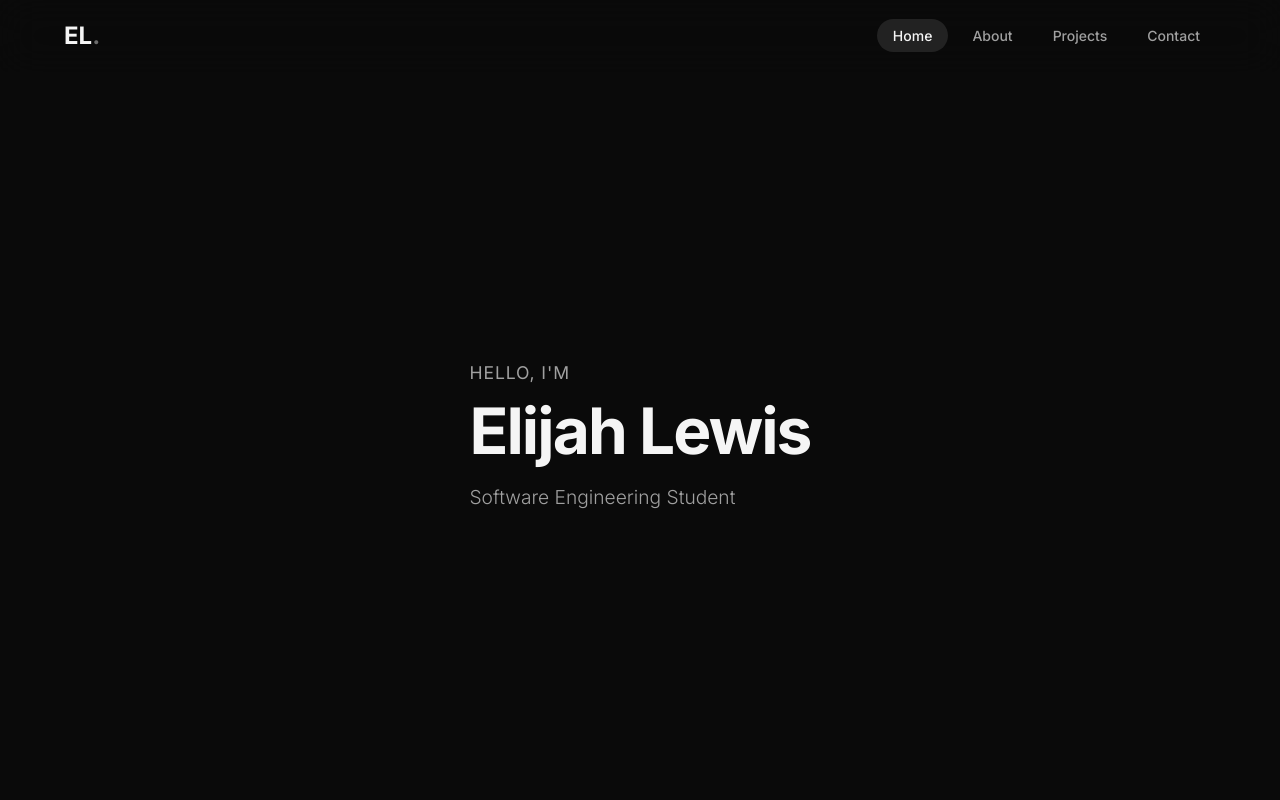
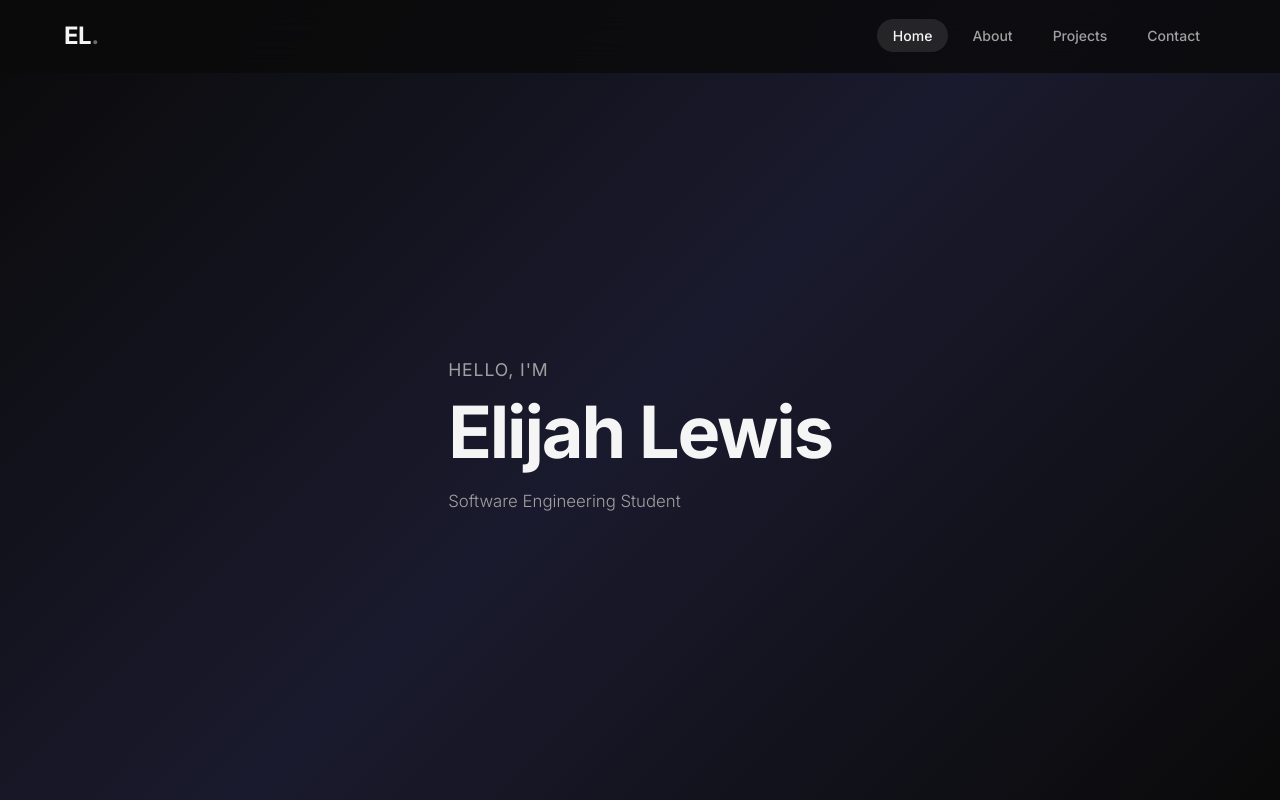
Before and after one commit to ElijahLewis3/Official-Portfolio, a plain HTML site: page index.html in a window 1280 px wide. Shown: the top 800 px of the page. Drawn offline with Linux system fonts and the light colour scheme.

Commit message:
Add CSS custom properties, design tokens, and dark theme system

```diff
--- a/styles.css
+++ b/styles.css
@@ -1,118 +1,93 @@
+:root {
+  --font-family: 'Inter', -apple-system, BlinkMacSystemFont, 'Segoe UI', sans-serif;
+  --bg-primary: #0a0a0a;
+  --bg-secondary: #111111;
+  --bg-tertiary: #1a1a1a;
+  --bg-card: #141414;
+  --text-primary: #f5f5f5;
+  --text-secondary: #a0a0a0;
+  --text-tertiary: #6b6b6b;
+  --border-color: #2a2a2a;
+  --border-hover: #3a3a3a;
+  --accent-dim: rgba(255, 255, 255, 0.1);
+  --gradient-hero: linear-gradient(135deg, #0a0a0a 0%, #1a1a2e 50%, #0a0a0a 100%);
+  --gradient-card: linear-gradient(135deg, #141414 0%, #1a1a1a 100%);
+  --gradient-accent: linear-gradient(135deg, #333 0%, #555 100%);
+  --header-bg: rgba(10, 10, 10, 0.8);
+  --shadow-md: 0 4px 20px rgba(0, 0, 0, 0.4);
+  --shadow-lg: 0 8px 40px rgba(0, 0, 0, 0.5);
+  --radius-sm: 8px;
+  --radius-md: 12px;
+  --radius-lg: 20px;
+  --radius-full: 9999px;
+  --transition-fast: 0.2s cubic-bezier(0.4, 0, 0.2, 1);
+  --transition-base: 0.3s cubic-bezier(0.4, 0, 0.2, 1);
+  --transition-slow: 0.5s cubic-bezier(0.4, 0, 0.2, 1);
+  --container-max: 1200px;
+  --header-height: 72px;
+}
+
 *, *::before, *::after {
   margin: 0;
   padding: 0;
   box-sizing: border-box;
 }
 
-html {
-  scroll-behavior: smooth;
-  font-size: 16px;
+html { scroll-behavior: smooth; font-size: 16px; }
+
+body {
+  font-family: var(--font-family);
+  background-color: var(--bg-primary);
+  color: var(--text-primary);
+  line-height: 1.6;
+  overflow-x: hidden;
 }
 
-body {
-  font-family: 'Inter', -apple-system, BlinkMacSystemFont, 'Segoe UI', sans-serif;
-  background-color: #0a0a0a;
-  color: #f5f5f5;
-  line-height: 1.6;
-}
+img { max-width: 100%; height: auto; display: block; }
+a { color: inherit; text-decoration: none; transition: color var(--transition-fast); }
+ul, ol { list-style: none; }
+button { font-family: inherit; cursor: pointer; border: none; background: none; color: inherit; }
 
-a {
-  color: inherit;
-  text-decoration: none;
-}
-
-ul { list-style: none; }
-
-.container {
-  max-width: 1200px;
-  margin: 0 auto;
-  padding: 0 24px;
-}
-
-.section {
-  padding: 100px 0;
-}
-
-.section__title {
-  font-size: 2.5rem;
-  font-weight: 700;
-  margin-bottom: 24px;
-}
+.container { max-width: var(--container-max); margin: 0 auto; padding: 0 24px; }
+.section { padding: 100px 0; position: relative; }
+.section__title { font-size: clamp(2rem, 5vw, 3rem); font-weight: 700; margin-bottom: 12px; letter-spacing: -0.02em; }
+.section__subtitle { font-size: 1.1rem; color: var(--text-secondary); margin-bottom: 48px; font-weight: 300; }
+.accent { color: var(--text-tertiary); }
 
 .header {
-  position: fixed;
-  top: 0;
-  width: 100%;
-  z-index: 1000;
-  background: rgba(10, 10, 10, 0.8);
+  position: fixed; top: 0; left: 0; width: 100%; z-index: 1000;
+  background: var(--header-bg);
   backdrop-filter: blur(20px);
+  -webkit-backdrop-filter: blur(20px);
+  border-bottom: 1px solid transparent;
+  transition: border-color var(--transition-base);
 }
+.header.scrolled { border-bottom-color: var(--border-color); }
 
-.nav {
-  display: flex;
-  align-items: center;
-  justify-content: space-between;
-  height: 72px;
-}
-
-.nav__logo {
-  font-size: 1.5rem;
-  font-weight: 700;
-}
-
-.nav__menu {
-  display: flex;
-  gap: 8px;
-}
-
-.nav__link {
-  padding: 8px 16px;
-  border-radius: 9999px;
-  font-size: 0.875rem;
-  font-weight: 500;
-  color: #a0a0a0;
-}
-
-.nav__link:hover, .nav__link.active {
-  color: #f5f5f5;
-  background: rgba(255,255,255,0.1);
-}
-
-.accent { color: #6b6b6b; }
+.nav { display: flex; align-items: center; justify-content: space-between; height: var(--header-height); }
+.nav__logo { font-size: 1.5rem; font-weight: 700; letter-spacing: -0.02em; }
+.nav__menu { display: flex; gap: 8px; }
+.nav__link { padding: 8px 16px; border-radius: var(--radius-full); font-size: 0.875rem; font-weight: 500; color: var(--text-secondary); transition: color var(--transition-fast), background var(--transition-fast); }
+.nav__link:hover, .nav__link.active { color: var(--text-primary); background: var(--accent-dim); }
 
 .hero {
-  min-height: 100vh;
-  display: flex;
-  align-items: center;
-  padding-top: 72px;
+  min-height: 100vh; display: flex; align-items: center;
+  position: relative; overflow: hidden; padding-top: var(--header-height);
+  background: var(--gradient-hero);
 }
+.hero__greeting { font-size: 1.1rem; color: var(--text-secondary); text-transform: uppercase; letter-spacing: 0.05em; margin-bottom: 8px; }
+.hero__name { font-size: clamp(2.5rem, 6vw, 4.5rem); font-weight: 700; letter-spacing: -0.03em; line-height: 1.1; margin-bottom: 16px; }
+.hero__tagline { font-size: 1.05rem; color: var(--text-secondary); line-height: 1.7; font-weight: 300; }
 
-.hero__greeting {
-  font-size: 1.1rem;
-  color: #a0a0a0;
-  text-transform: uppercase;
-  letter-spacing: 0.05em;
-  margin-bottom: 8px;
+.btn {
+  display: inline-flex; align-items: center; justify-content: center; gap: 8px;
+  padding: 14px 32px; border-radius: var(--radius-full); font-size: 0.9rem; font-weight: 600;
+  letter-spacing: 0.02em; transition: all var(--transition-base);
 }
+.btn--primary { background: var(--text-primary); color: var(--bg-primary); }
+.btn--primary:hover { transform: translateY(-2px); box-shadow: var(--shadow-md); }
+.btn--outline { border: 1.5px solid var(--border-color); color: var(--text-primary); }
+.btn--outline:hover { border-color: var(--text-primary); background: var(--accent-dim); transform: translateY(-2px); }
 
-.hero__name {
-  font-size: 4rem;
-  font-weight: 700;
-  letter-spacing: -0.03em;
-  line-height: 1.1;
-  margin-bottom: 16px;
-}
-
-.hero__tagline {
-  font-size: 1.2rem;
-  color: #a0a0a0;
-  font-weight: 300;
-}
-
-.footer {
-  padding: 32px 0;
-  border-top: 1px solid #2a2a2a;
-  text-align: center;
-  color: #6b6b6b;
-  font-size: 0.85rem;
-}
+.footer { padding: 32px 0; border-top: 1px solid var(--border-color); text-align: center; }
+.footer p { font-size: 0.85rem; color: var(--text-tertiary); }
```
